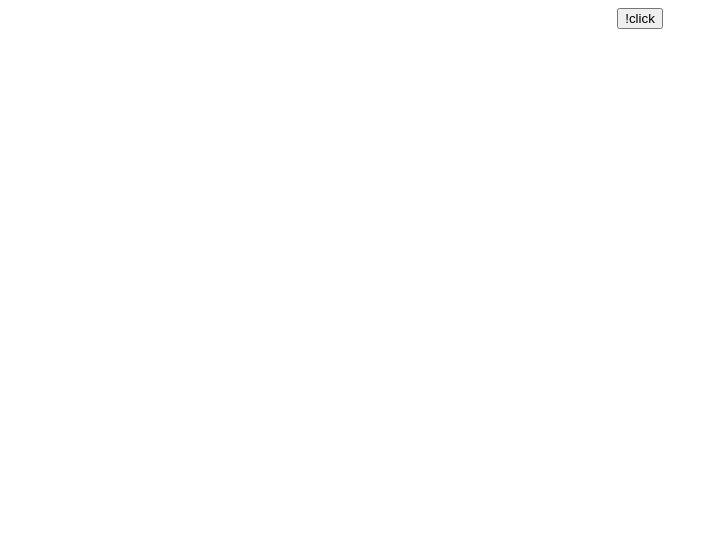
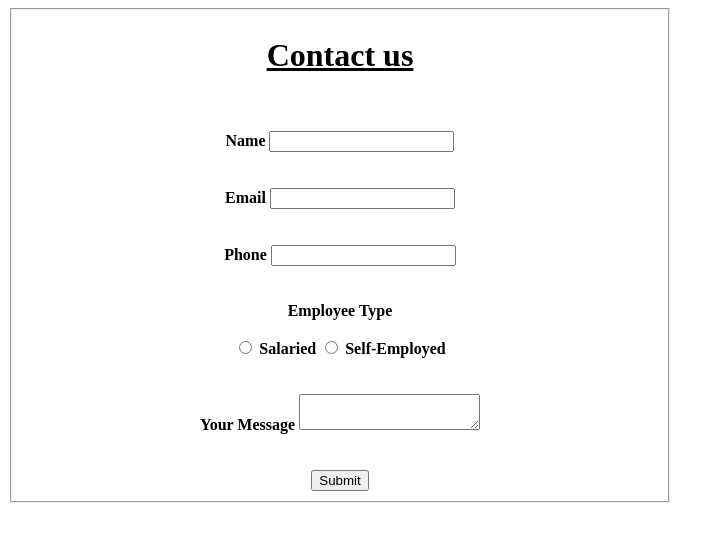
Before and after one commit to Jjlp21/HWDay11-Q11, a plain HTML site: page index.html in a window 1280 px wide. Shown: the whole page, without its empty margins (0-723 px from the left). Drawn offline with Linux system fonts and the light colour scheme.

Commit message:
first commit

```diff
--- a/index.html
+++ b/index.html
@@ -4,9 +4,56 @@
     <meta charset="UTF-8">
     <meta http-equiv="X-UA-Compatible" content="IE=edge">
     <meta name="viewport" content="width=device-width, initial-scale=1.0">
-    <title>newGoogleTab</title>
+    <title>Form-with radio</title>
+    <link rel="stylesheet" href="style.css">
 </head>
-<body align="center">
-    <a href="https://www.google.com/" target="_blank" ><button>!click</button></a>
+<body>
+    <div>
+<form align="center"  action="">
+    <fieldset style="width: 50%;">
+        <header>
+
+        <h1>
+            <u>
+            Contact us
+        </u>
+    </h1>
+
+        </header>
+
+    <br><br>
+    <tr>
+        <td><b>Name</td>
+        <input type="text">
+    </tr>
+    <br><br><br>
+
+        <td>Email</td>
+        <input type="email">
+    </tr>
+    <br><br><br>
+
+
+        <td>Phone</td>
+        <input type="text">
+    </tr>
+    <br><br><br>
+
+        <td> Employee Type </td> <br> <br>
+       <input type="radio" name ="emptype">
+          <label for="">Salaried</label>
+        <input type="radio" name = "emptype">
+           <label for="">Self-Employed</label>
+
+    <br><br><br>
+        <td>Your Message</td>
+        <textarea></textarea>
+    </tr>
+    <br><br><br>
+<button>Submit</button>
+
+</fieldset>
+</form>
+</div>
 </body>
 </html>
```
